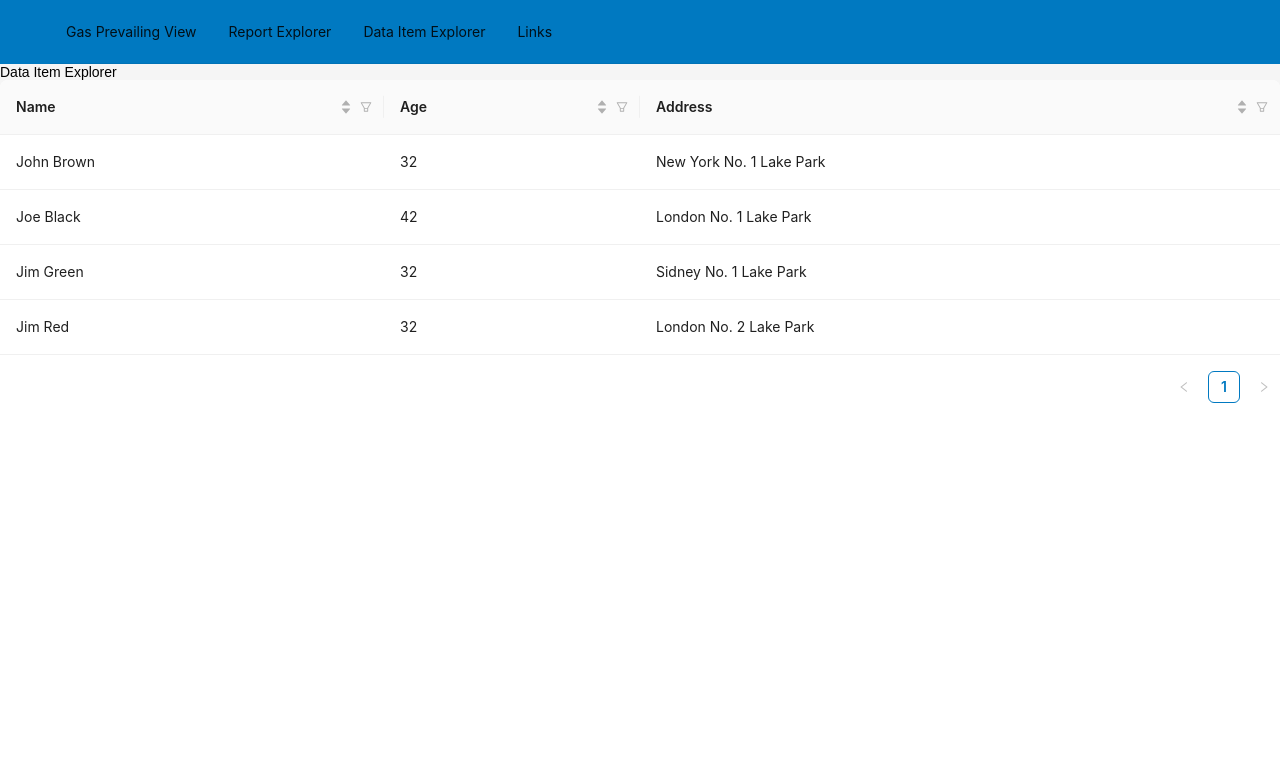
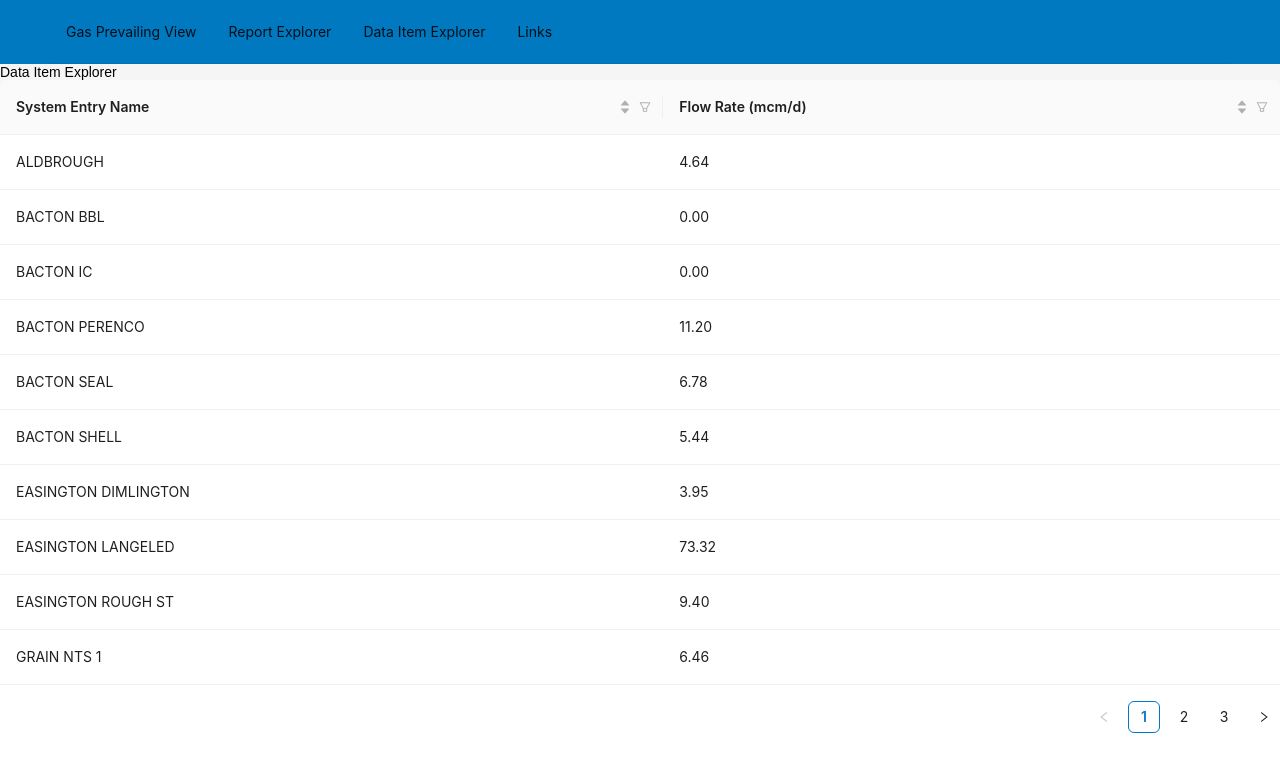
Before and after one commit to rs1257/create-react-app-ant-design, a React (Create React App) app: page /DataItemExplorer in a window 1280 px wide. Shown: the top 772 px of the page. Built offline with nearby package versions, Linux system fonts and the light colour scheme.

Commit message:
data table config

```diff
--- a/src/components/DataTable/Columns/Columns.tsx
+++ b/src/components/DataTable/Columns/Columns.tsx
@@ -1,8 +1,8 @@
 import { FilterOutlined } from '@ant-design/icons';
 import type { ColumnsType, ColumnType } from 'antd/es/table';
+import { ReactNode } from 'react';
 import Highlighter from 'react-highlight-words';
-import { DataTableColumnsProps } from '../../../types/props';
-import { DataIndex, DataType } from '../dummyData';
+import { DataTableColumnsProps, DataIndex, DataTableDataType } from '../../../types/props';
 import FilterDropdown from './FilterDropdown';
 
 const Columns = ({
@@ -11,8 +11,9 @@ const Columns = ({
   setSearchText,
   searchedColumn,
   setSearchedColumn,
-}: DataTableColumnsProps): ColumnsType<DataType> => {
-  const getColumnSearchProps = (dataIndex: DataIndex): ColumnType<DataType> => ({
+  headers,
+}: DataTableColumnsProps): ColumnsType<DataTableDataType> => {
+  const getColumnSearchProps = (dataIndex: DataIndex): ColumnType<DataTableDataType> => ({
     filterDropdown: (filterDropdownProps) => (
       <FilterDropdown
         filterDropdownProps={filterDropdownProps}
@@ -25,57 +26,53 @@ const Columns = ({
     filterIcon: (filtered: boolean) => (
       <FilterOutlined style={{ color: filtered ? '#1890ff' : undefined }} />
     ),
-    onFilter: (value, record) =>
-      record[dataIndex]
+    onFilter: (value, record): boolean => {
+      return record[dataIndex]
         .toString()
         .toLowerCase()
-        .includes((value as string).toLowerCase()),
+        .includes((value as string).toLowerCase());
+    },
     onFilterDropdownOpenChange: (visible): void => {
       if (visible) {
         setTimeout(() => searchInput.current?.select(), 100);
       }
     },
-    render: (text: string) =>
-      searchedColumn === dataIndex ? (
+    render: (text: string | number): ReactNode => {
+      const value = typeof text === 'number' ? text.toFixed(2).toString() : text.toString();
+      return searchedColumn === dataIndex ? (
         <Highlighter
           highlightStyle={{ backgroundColor: '#ffc069', padding: 0 }}
           searchWords={[searchText]}
           autoEscape
-          textToHighlight={text ? text.toString() : ''}
+          textToHighlight={value ? value : ''}
         />
       ) : (
-        text
-      ),
+        value
+      );
+    },
   });
 
-  const columns: ColumnsType<DataType> = [
-    {
-      title: 'Name',
-      dataIndex: 'name',
-      key: 'name',
-      width: '30%',
-      ...getColumnSearchProps('name'),
-      sorter: (a, b) => a.name.localeCompare(b.name),
+  const sortColumn = (
+    a: DataTableDataType,
+    b: DataTableDataType,
+    column: keyof DataTableDataType
+  ): number => {
+    if (typeof a[column] === 'number' && typeof b[column] === 'number') {
+      return Number(a[column]) - Number(b[column]);
+    }
+    return String(a[column]).localeCompare(String(b[column]));
+  };
+
+  const columns: ColumnsType<DataTableDataType> = headers.map(({ title, dataIndex }) => {
+    return {
+      title,
+      dataIndex,
+      key: dataIndex,
+      ...getColumnSearchProps(dataIndex as keyof DataTableDataType),
+      sorter: (a, b) => sortColumn(a, b, dataIndex as keyof DataTableDataType),
       sortDirections: ['descend', 'ascend'],
-    },
-    {
-      title: 'Age',
-      dataIndex: 'age',
-      key: 'age',
-      width: '20%',
-      ...getColumnSearchProps('age'),
-      sorter: (a, b) => a.age - b.age,
-      sortDirections: ['descend', 'ascend'],
-    },
-    {
-      title: 'Address',
-      dataIndex: 'address',
-      key: 'address',
-      ...getColumnSearchProps('address'),
-      sorter: (a, b) => a.address.localeCompare(b.address),
-      sortDirections: ['descend', 'ascend'],
-    },
-  ];
+    };
+  });
 
   return columns;
 };
--- a/src/components/DataTable/Columns/FilterDropdown.tsx
+++ b/src/components/DataTable/Columns/FilterDropdown.tsx
@@ -31,7 +31,7 @@ const FilterDropdown: FC<DataTableFilterProps> = ({
         placeholder={`Search ${dataIndex}`}
         value={selectedKeys[0]}
         onPressEnter={(): void => confirm()}
-        onChange={(e): void => setSelectedKeys(e.target.value ? [e.target.value] : [])}
+        onChange={(e): void => setSelectedKeys(e.target.value ? [e.target.value.toString()] : [])}
         style={{ marginBottom: 8, display: 'block' }}
       />
       <Space>
--- a/src/components/DataTable/dummyData.ts
+++ b/src/components/DataTable/dummyData.ts
@@ -1,35 +1,172 @@
-export interface DataType {
-  key: string;
-  name: string;
-  age: number;
-  address: string;
-}
+import { FormattedData } from '../../types/props';
 
-export type DataIndex = keyof DataType;
-
-export const dummyData: DataType[] = [
+const rawData = {
+  gasDay: {
+    day: '2022-12-09T00:00:00Z',
+    startUtc: '2022-12-09T05:00:00Z',
+    endUtc: '2022-12-10T05:00:00Z',
+    startUkLocalTime: '2022-12-09T05:00:00+00:00',
+    endUkLocalTime: '2022-12-10T05:00:00+00:00',
+  },
+  data: [
     {
-    key: '1',
-    name: 'John Brown',
-    age: 32,
-    address: 'New York No. 1 Lake Park',
+      value: 4.64461183547974,
+      applicableAt: '2022-12-09T16:46:00Z',
+      applicableAtUkLocalTime: '2022-12-09T16:46:00+00:00',
+      name: 'ALDBROUGH',
     },
     {
-    key: '2',
-    name: 'Joe Black',
-    age: 42,
-    address: 'London No. 1 Lake Park',
+      value: 0.0,
+      applicableAt: '2022-12-09T16:46:00Z',
+      applicableAtUkLocalTime: '2022-12-09T16:46:00+00:00',
+      name: 'BACTON BBL',
     },
     {
-    key: '3',
-    name: 'Jim Green',
-    age: 32,
-    address: 'Sidney No. 1 Lake Park',
+      value: 0.0,
+      applicableAt: '2022-12-09T16:46:00Z',
+      applicableAtUkLocalTime: '2022-12-09T16:46:00+00:00',
+      name: 'BACTON IC',
     },
     {
-    key: '4',
-    name: 'Jim Red',
-    age: 32,
-    address: 'London No. 2 Lake Park',
+      value: 11.2048530578613,
+      applicableAt: '2022-12-09T16:46:00Z',
+      applicableAtUkLocalTime: '2022-12-09T16:46:00+00:00',
+      name: 'BACTON PERENCO',
     },
-];
+    {
+      value: 6.77572822570801,
+      applicableAt: '2022-12-09T16:46:00Z',
+      applicableAtUkLocalTime: '2022-12-09T16:46:00+00:00',
+      name: 'BACTON SEAL',
+    },
+    {
+      value: 5.43938398361206,
+      applicableAt: '2022-12-09T16:46:00Z',
+      applicableAtUkLocalTime: '2022-12-09T16:46:00+00:00',
+      name: 'BACTON SHELL',
+    },
+    {
+      value: 3.9482719157702,
+      applicableAt: '2022-12-09T16:46:00Z',
+      applicableAtUkLocalTime: '2022-12-09T16:46:00+00:00',
+      name: 'EASINGTON DIMLINGTON',
+    },
+    {
+      value: 73.3190661478599,
+      applicableAt: '2022-12-09T16:46:00Z',
+      applicableAtUkLocalTime: '2022-12-09T16:46:00+00:00',
+      name: 'EASINGTON LANGELED',
+    },
+    {
+      value: 9.40489814602884,
+      applicableAt: '2022-12-09T16:46:00Z',
+      applicableAtUkLocalTime: '2022-12-09T16:46:00+00:00',
+      name: 'EASINGTON ROUGH ST',
+    },
+    {
+      value: 6.46115779876709,
+      applicableAt: '2022-12-09T16:46:00Z',
+      applicableAtUkLocalTime: '2022-12-09T16:46:00+00:00',
+      name: 'GRAIN NTS 1',
+    },
+    {
+      value: 44.3208045959473,
+      applicableAt: '2022-12-09T16:46:00Z',
+      applicableAtUkLocalTime: '2022-12-09T16:46:00+00:00',
+      name: 'GRAIN NTS 2',
+    },
+    {
+      value: 0.0,
+      applicableAt: '2022-12-09T16:46:00Z',
+      applicableAtUkLocalTime: '2022-12-09T16:46:00+00:00',
+      name: 'HILLTOP',
+    },
+    {
+      value: 0.0,
+      applicableAt: '2022-12-09T16:46:00Z',
+      applicableAtUkLocalTime: '2022-12-09T16:46:00+00:00',
+      name: 'HOLE HOUSE FARM',
+    },
+    {
+      value: 0.0,
+      applicableAt: '2022-12-09T16:46:00Z',
+      applicableAtUkLocalTime: '2022-12-09T16:46:00+00:00',
+      name: 'HOLFORD',
+    },
+    {
+      value: 0.0,
+      applicableAt: '2022-12-09T16:46:00Z',
+      applicableAtUkLocalTime: '2022-12-09T16:46:00+00:00',
+      name: 'HORNSEA',
+    },
+    {
+      value: 26.9766540527344,
+      applicableAt: '2022-12-09T16:46:00Z',
+      applicableAtUkLocalTime: '2022-12-09T16:46:00+00:00',
+      name: 'MILFORD HAVEN - DRAGON',
+    },
+    {
+      value: 52.1744422912598,
+      applicableAt: '2022-12-09T16:46:00Z',
+      applicableAtUkLocalTime: '2022-12-09T16:46:00+00:00',
+      name: 'MILFORD HAVEN - SOUTH HOOK',
+    },
+    {
+      value: 14.3291371023117,
+      applicableAt: '2022-12-09T16:46:00Z',
+      applicableAtUkLocalTime: '2022-12-09T16:46:00+00:00',
+      name: 'ST FERGUS MOBIL',
+    },
+    {
+      value: 21.8587319752804,
+      applicableAt: '2022-12-09T16:46:00Z',
+      applicableAtUkLocalTime: '2022-12-09T16:46:00+00:00',
+      name: 'ST FERGUS NSMP',
+    },
+    {
+      value: 31.645502403296,
+      applicableAt: '2022-12-09T16:46:00Z',
+      applicableAtUkLocalTime: '2022-12-09T16:46:00+00:00',
+      name: 'ST FERGUS SHELL',
+    },
+    {
+      value: 20.5203399658203,
+      applicableAt: '2022-12-09T16:46:00Z',
+      applicableAtUkLocalTime: '2022-12-09T16:46:00+00:00',
+      name: 'STUBLACH',
+    },
+    {
+      value: 20.4799194335938,
+      applicableAt: '2022-12-09T16:46:00Z',
+      applicableAtUkLocalTime: '2022-12-09T16:46:00+00:00',
+      name: 'TEESSIDE CATS',
+    },
+    {
+      value: 6.01510643167773,
+      applicableAt: '2022-12-09T16:46:00Z',
+      applicableAtUkLocalTime: '2022-12-09T16:46:00+00:00',
+      name: 'TEESSIDE PX',
+    },
+    {
+      value: 0.0,
+      applicableAt: '2022-12-09T16:46:00Z',
+      applicableAtUkLocalTime: '2022-12-09T16:46:00+00:00',
+      name: 'THEDDLETHORPE',
+    },
+  ],
+};
+
+const formattedRawData = rawData.data.map((row) => {
+  return {
+    name: row.name,
+    value: row.value,
+  };
+});
+
+export const formattedData: FormattedData = {
+  headers: [
+    { title: 'System Entry Name', dataIndex: 'name' },
+    { title: 'Flow Rate (mcm/d)', dataIndex: 'value' },
+  ],
+  data: formattedRawData,
+};
--- a/src/components/DataTable/index.tsx
+++ b/src/components/DataTable/index.tsx
@@ -1,7 +1,7 @@
 import { FC, useRef, useState } from 'react';
 import { InputRef } from 'antd';
 import { Table } from 'antd';
-import { dummyData } from './dummyData';
+import { formattedData } from './dummyData';
 import Columns from './Columns/Columns';
 
 const DataTable: FC = () => {
@@ -10,15 +10,18 @@ const DataTable: FC = () => {
 
   const searchInput = useRef<InputRef>(null);
 
+  const { headers, data } = formattedData;
+
   const columns = Columns({
     searchInput,
     searchText,
     setSearchText,
     searchedColumn,
     setSearchedColumn,
+    headers,
   });
 
-  return <Table columns={columns} dataSource={dummyData} />;
+  return <Table columns={columns} dataSource={data} />;
 };
 
 export default DataTable;
```
Also changed, not shown: src/pages/DataItemExplorer/index.tsx (+0 -26 lines), src/types/props.ts (+17 -1 lines). Lines whose indentation alone changed are shown as unchanged.
